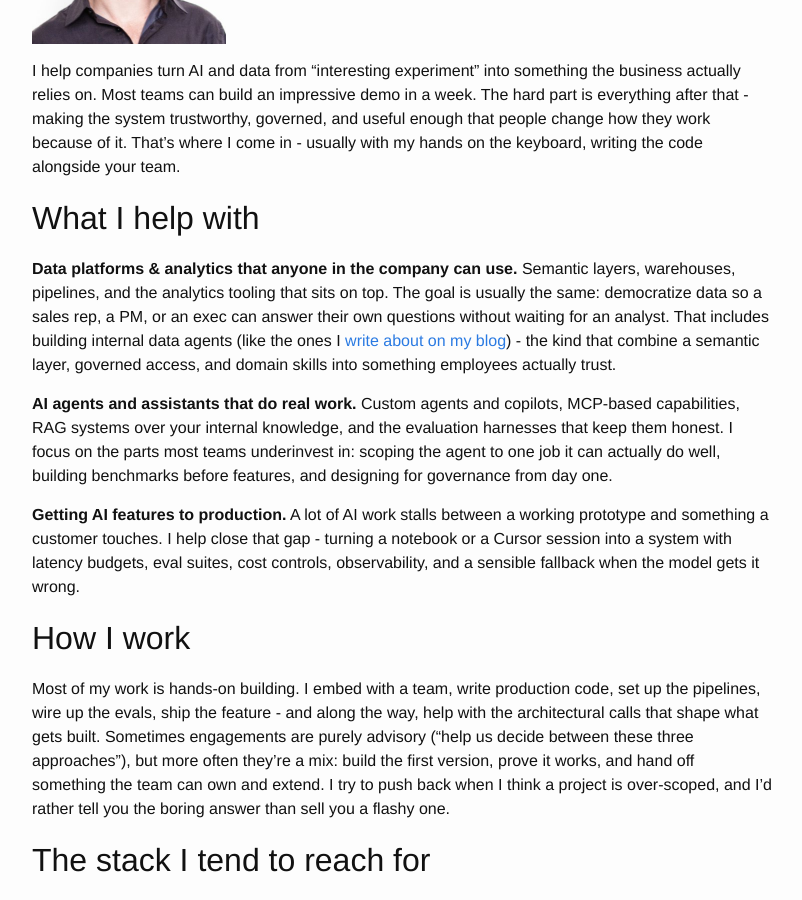
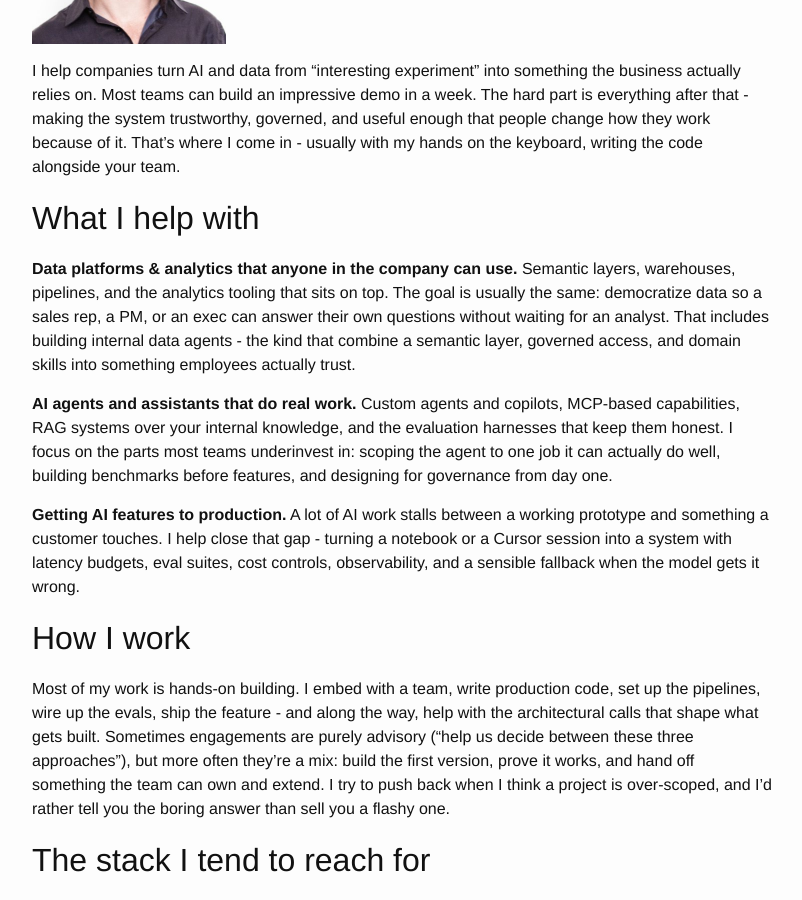
Before and after one commit to itamarwe/itamarwe.github.io, a Jekyll site: the page built from about.md, in a window 1280 px wide and 900 px high, scrolled down 314 px. Shown: the whole window, without its empty margins (238-1040 px from the left). Built offline with Jekyll 4.4.1, drawn with Linux system fonts in a browser that asks for light colours.

Commit message:
Remove dead cross-link from about page
The link pointed to /ai/code/2026/05/13/... but Jekyll doesn't generate
that path because the post's categories frontmatter is a comma-separated
string rather than a YAML list. Also adds CLAUDE.md with a note to
verify links before adding them.

```diff
--- a/about.md
+++ b/about.md
@@ -12,7 +12,7 @@ I help companies turn AI and data from "interesting experiment" into something t
 
 ## What I help with
 
-**Data platforms & analytics that anyone in the company can use.** Semantic layers, warehouses, pipelines, and the analytics tooling that sits on top. The goal is usually the same: democratize data so a sales rep, a PM, or an exec can answer their own questions without waiting for an analyst. That includes building internal data agents (like the ones I [write about on my blog](/ai/code/2026/05/13/ai-for-data-questions-blueprint.html)) - the kind that combine a semantic layer, governed access, and domain skills into something employees actually trust.
+**Data platforms & analytics that anyone in the company can use.** Semantic layers, warehouses, pipelines, and the analytics tooling that sits on top. The goal is usually the same: democratize data so a sales rep, a PM, or an exec can answer their own questions without waiting for an analyst. That includes building internal data agents - the kind that combine a semantic layer, governed access, and domain skills into something employees actually trust.
 
 **AI agents and assistants that do real work.** Custom agents and copilots, MCP-based capabilities, RAG systems over your internal knowledge, and the evaluation harnesses that keep them honest. I focus on the parts most teams underinvest in: scoping the agent to one job it can actually do well, building benchmarks before features, and designing for governance from day one.
 
```
Also changed, not shown: CLAUDE.md (added, +11 -0 lines).
